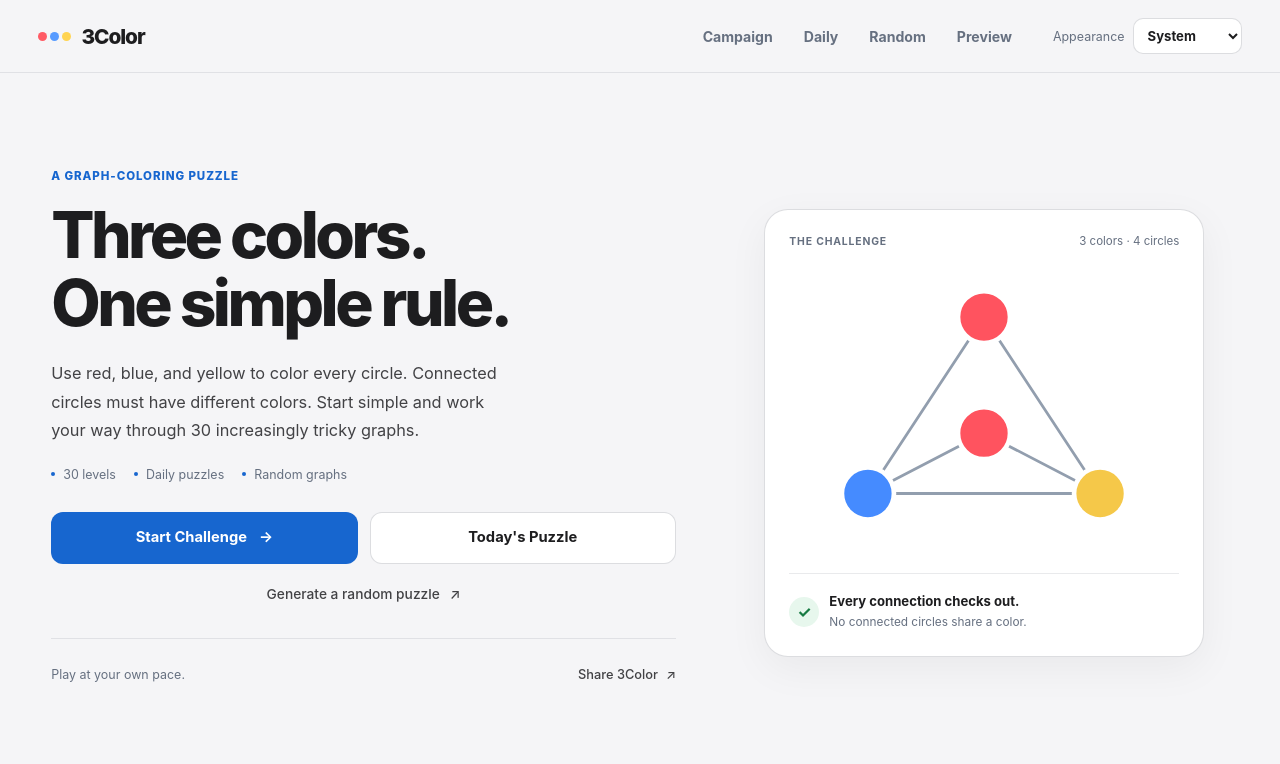
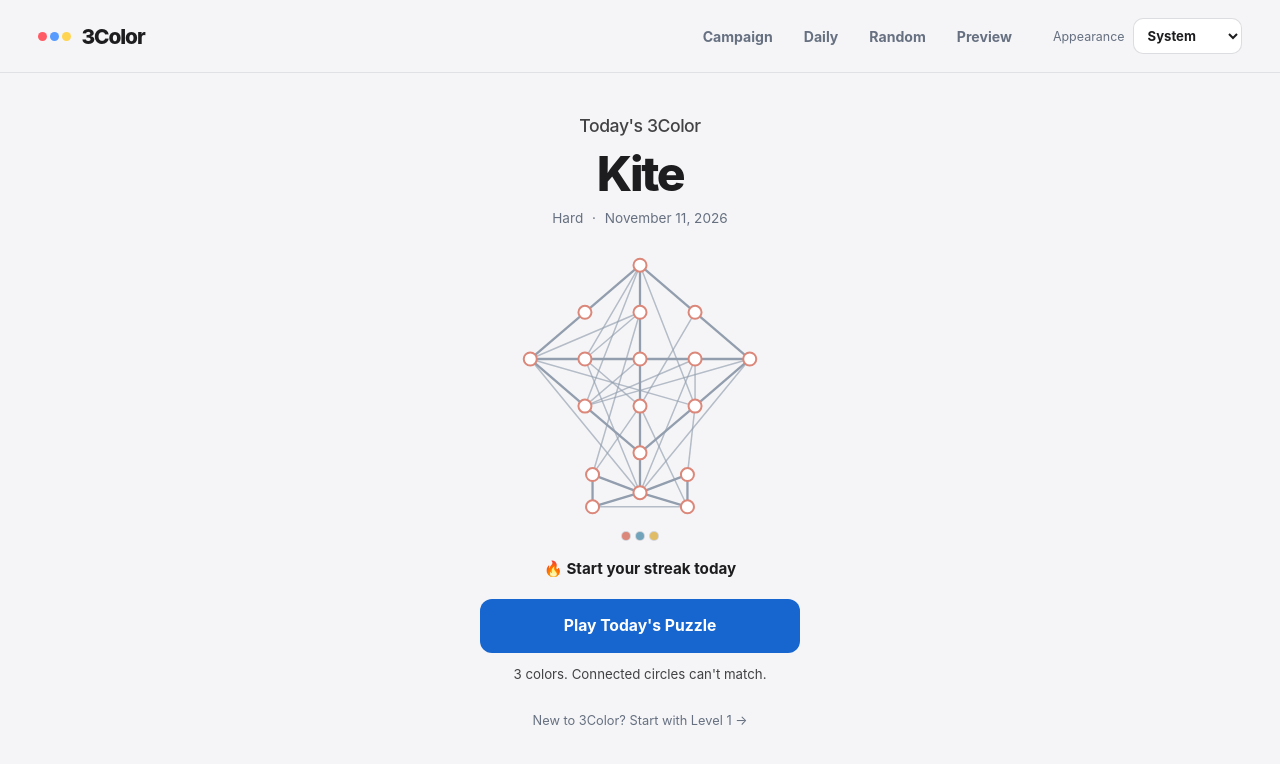
Before and after one commit to DialoSall/3Color-Simulator, a React (Vite) app: page / in a window 1280 px wide. Shown: the top 764 px of the page. Built offline with nearby package versions, Linux system fonts and the light colour scheme.

Commit message:
Center homepage on today's Daily puzzle

```diff
--- a/package.json
+++ b/package.json
@@ -17,6 +17,7 @@
     "schedule:daily": "node scripts/scheduleDaily.js",
     "test:daily": "node --test scripts/dailyFoundation.test.js",
     "test:retention": "node --test scripts/dailyRetention.test.js",
+    "test:homepage": "node --test scripts/homepage.test.js",
     "generate:daily-designs": "node scripts/generateDesignedDaily.js",
     "check:daily-designs": "node scripts/generateDesignedDaily.js --check",
     "check:launch-fox": "node scripts/launchFoxOverride.js --check",
--- a/src/App.css
+++ b/src/App.css
@@ -101,151 +101,38 @@ select {
   font-weight: 500;
 }
 
-/* Home */
-.homeApp {
-  display: flex;
-  align-items: center;
-  min-height: calc(100svh - 80px);
-  max-width: 1280px;
-  margin: 0 auto;
-  padding: 56px 4vw;
-}
-
-.homeChallenge {
-  width: 100%;
-  display: grid;
-  grid-template-columns: minmax(0, 1.15fr) minmax(300px, 0.9fr);
-  gap: clamp(32px, 5vw, 72px);
-  align-items: center;
-}
-
-.homeCopy { min-width: 0; }
-.homeCopy .eyebrow { font-size: 0.72rem; margin-bottom: 18px; }
-.homeCopy h1 {
-  font-size: clamp(2.8rem, 5vw, 4.7rem);
-  line-height: 1.06;
-  letter-spacing: -0.055em;
-  font-weight: 780;
-  margin: 0 0 22px;
-}
-.homeCopy h1 span { display: block; }
-.homeCopy .heroText {
-  color: var(--text-secondary);
-  font-size: 1.02rem;
-  line-height: 1.75;
-  font-weight: 400;
-  max-width: 450px;
-  margin: 0;
-}
-.homeStats {
-  display: flex;
-  flex-wrap: wrap;
-  gap: 10px 18px;
-  margin-top: 22px;
-  color: var(--muted);
-  font-size: 0.78rem;
-}
-.homeStats span { display: inline-flex; align-items: center; gap: 8px; }
-.homeStats span::before { content: ""; width: 4px; height: 4px; border-radius: 50%; background: var(--accent); }
-.homeActions {
-  display: grid;
-  grid-template-columns: 1fr 1fr;
-  gap: 12px;
-  margin-top: 30px;
-}
-.homeActions button {
-  display: inline-flex;
-  justify-content: center;
-  align-items: center;
-  gap: 12px;
-  min-width: 0;
-  min-height: 52px;
-  width: 100%;
-  margin: 0;
-  padding: 14px 18px;
-  border-radius: 12px;
-  font-size: 0.92rem;
-  font-weight: 650;
-  line-height: 1.4;
-  text-align: center;
-}
-.homeActions .primaryHomeButton { background: var(--accent); color: var(--on-accent); border: 1px solid transparent; }
+/* A single Daily puzzle is the homepage's focus. */
+.homeApp { display: grid; place-items: center; min-height: calc(100svh - 80px); max-width: 760px; margin: 0 auto; padding: 32px 24px 40px; }
+.homeDaily { width: 100%; text-align: center; }
+.homeDailyHeading h1 { margin: 0 0 12px; color: var(--text-secondary); font-size: 1.1rem; font-weight: 550; letter-spacing: -0.025em; }
+.homeDailyHeading h2 { margin: 0 0 7px; color: var(--text); font-size: clamp(2rem, 5vw, 3rem); line-height: 1.1; font-weight: 780; letter-spacing: -0.05em; }
+.homeDailyMeta { margin: 0; color: var(--muted); font-size: 0.85rem; line-height: 1.5; }
+.homeDailyMeta > span { padding: 0 5px; }
+.homeDailyCompleted { display: inline-block; margin-top: 8px; color: var(--success); font-size: 0.78rem; font-weight: 650; }
+.dailyGraphPreview { width: 100%; max-width: 520px; margin: 22px auto 18px; pointer-events: none; }
+.homeGraph { display: block; width: 100%; height: clamp(190px, 34svh, 330px); overflow: visible; }
+.homeGraph line { stroke: var(--edge); stroke-width: 1.5; opacity: 0.65; vector-effect: non-scaling-stroke; }
+.homeGraph line.previewContour { stroke-width: 2.3; opacity: 1; }
+.homeGraph circle { fill: var(--surface); stroke: var(--preview-accent); stroke-width: 2; vector-effect: non-scaling-stroke; }
+.homePreviewPalette { display: flex; justify-content: center; gap: 6px; margin-top: 10px; }
+.homePreviewPalette span { width: 8px; height: 8px; border-radius: 50%; box-shadow: 0 0 0 1px var(--border-strong); }
+.homeDailyStreak { margin: 0; min-height: 22px; color: var(--text); font-size: 0.95rem; font-weight: 650; line-height: 1.5; }
+.homeDailyBest { color: var(--muted); font-size: 0.82rem; font-weight: 450; white-space: nowrap; }
+.homeActions { max-width: 320px; margin: 18px auto 12px; }
+.homeActions .primaryHomeButton { width: 100%; min-height: 54px; margin: 0; padding: 14px 18px; border: 0; border-radius: 12px; background: var(--accent); color: var(--on-accent); font-size: 0.98rem; font-weight: 650; line-height: 1.4; }
 .homeActions .primaryHomeButton:hover { background: var(--accent-hover); }
-.homeActions .secondaryHomeButton { background: var(--surface); color: var(--text); border: 1px solid var(--border-strong); }
-.homeActions .secondaryHomeButton:hover { background: var(--raised); }
-.homeCopy .randomHomeButton {
-  display: inline-flex;
-  align-items: center;
-  justify-content: center;
-  gap: 10px;
-  width: 100%;
-  min-height: 44px;
-  margin: 8px 0 0;
-  padding: 10px 12px;
-  border-radius: 10px;
-  background: transparent;
-  color: var(--text-secondary);
-  font-size: 0.86rem;
-  font-weight: 550;
-}
-.homeCopy .randomHomeButton:hover { background: var(--soft-fill); color: var(--text); }
-.homeMeta { display: flex; justify-content: space-between; align-items: center; gap: 12px; margin-top: 22px; padding-top: 14px; border-top: 1px solid var(--border); color: var(--muted); font-size: 0.78rem; }
-.homeMeta .shareHomeButton {
-  display: inline-flex;
-  align-items: center;
-  gap: 8px;
-  width: auto;
-  min-height: 44px;
-  margin: 0;
-  padding: 8px 0;
-  border-radius: 4px;
-  background: transparent;
-  color: var(--text-secondary);
-  font-size: 0.8rem;
-  font-weight: 550;
-  white-space: nowrap;
-}
-.homeMeta .shareHomeButton:hover { background: transparent; color: var(--accent); filter: none; }
-.homePreviewCard {
-  width: 100%;
-  max-width: 440px;
-  justify-self: center;
-  background: var(--surface);
-  border-radius: 24px;
-  padding: 24px;
-  border: 1px solid var(--border-strong);
-  box-shadow: 0 12px 40px rgba(0, 0, 0, 0.05);
-}
-.previewCardHeader { display: flex; align-items: center; justify-content: space-between; gap: 12px; color: var(--muted); font-size: 0.72rem; }
-.previewCardHeader > span:first-child { text-transform: uppercase; letter-spacing: 0.08em; font-size: 0.65rem; font-weight: 650; }
-.previewGraph { padding: 18px 0 10px; }
-.previewSvg { width: 100%; height: auto; display: block; }
-.previewSvg line { stroke: var(--edge); stroke-width: 3; stroke-linecap: round; }
-.previewSvg circle { stroke: var(--surface); stroke-width: 5; }
-.previewRed { fill: #ff535f; }
-.previewBlue { fill: #458bff; }
-.previewYellow { fill: #f5c849; }
-.previewCaption { display: flex; align-items: center; gap: 10px; padding-top: 18px; border-top: 1px solid var(--border); }
-.previewSolvedMark { flex-shrink: 0; display: grid; place-items: center; width: 30px; height: 30px; border-radius: 50%; background: var(--success-soft); color: var(--success); font-weight: 650; }
-.previewCaption strong { display: block; color: var(--text); font-size: 0.82rem; font-weight: 650; line-height: 1.5; }
-.previewCaption p { margin: 2px 0 0; color: var(--muted); font-size: 0.74rem; line-height: 1.5; }
-
-@media (max-width: 900px) {
-  .homeApp { padding: 40px 5vw; align-items: flex-start; }
-  .homeChallenge { grid-template-columns: 1fr; gap: 40px; max-width: 560px; margin: 0 auto; }
-  .homeCopy h1 { font-size: clamp(2.5rem, 7vw, 4rem); }
-  .homePreviewCard { max-width: 420px; }
-}
+.homeDailyRule { margin: 0; color: var(--text-secondary); font-size: 0.83rem; line-height: 1.5; }
+.homeCampaignLink { display: inline-flex; align-items: center; min-height: 44px; margin-top: 14px; color: var(--muted); font-size: 0.8rem; text-decoration: none; }
+.homeCampaignLink:hover { color: var(--accent); text-decoration: underline; text-underline-offset: 4px; }
+.homeDailyUnavailable { margin: 52px 0; color: var(--muted); }
+.homeDaily > .installPrompt { margin-top: 28px; text-align: left; box-shadow: none; }
 @media (max-width: 600px) {
-  .homeApp { min-height: calc(100svh - 112px); padding: 32px 5vw; }
-  .homeCopy .eyebrow { margin-bottom: 14px; }
-  .homeCopy .heroText { font-size: 0.94rem; line-height: 1.7; }
-  .homeActions { grid-template-columns: 1fr; gap: 10px; margin-top: 24px; }
-  .homePreviewCard { padding: 20px; border-radius: 18px; }
-}
-@media (max-width: 360px) {
-  .homeCopy h1 { font-size: 2.2rem; }
-  .homeStats { gap: 10px 12px; font-size: 0.72rem; }
+  .app.homeApp { min-height: calc(100svh - 112px); padding: 22px 6vw 28px; }
+  .homeDailyHeading h1 { margin-bottom: 10px; font-size: 1rem; }
+  .homeDailyHeading h2 { font-size: 2.2rem; }
+  .homeGraph { height: clamp(160px, 28svh, 240px); }
+  .dailyGraphPreview { margin: 20px auto 16px; }
+  .homeDailyStreak { font-size: 0.88rem; }
 }
 
 .shareMessage {
--- /dev/null
+++ b/src/components/DailyGraphPreview.jsx
@@ -0,0 +1,36 @@
+import { DEFAULT_THEME_ID, getThemeById } from "../data/colorThemes";
+import { getEdgeKey } from "../utils/graphValidation";
+
+function DailyGraphPreview({ puzzle }) {
+  const theme = puzzle.theme ?? getThemeById(DEFAULT_THEME_ID);
+  const vertices = new Map(puzzle.vertices.map(vertex => [vertex.id, vertex]));
+  const contours = new Set((puzzle.design?.contourEdges ?? []).map(edge => getEdgeKey(...edge)));
+  const xs = puzzle.vertices.map(vertex => vertex.x);
+  const ys = puzzle.vertices.map(vertex => vertex.y);
+  const left = Math.min(...xs) - 42;
+  const top = Math.min(...ys) - 42;
+  const width = Math.max(...xs) - left + 42;
+  const height = Math.max(...ys) - top + 42;
+  const edges = [...puzzle.edges].sort((a,b) => Number(contours.has(getEdgeKey(...a))) - Number(contours.has(getEdgeKey(...b))));
+
+  return (
+    <div className="dailyGraphPreview" style={{ "--preview-accent": theme.colors.red }}>
+      <svg className="homeGraph" viewBox={`${left} ${top} ${width} ${height}`} role="img" aria-label={`${puzzle.name} puzzle preview`} focusable="false">
+        <g aria-hidden="true">
+          {edges.map(([a,b]) => {
+            const start = vertices.get(a), end = vertices.get(b);
+            if (!start || !end) return null;
+            const key = getEdgeKey(a,b);
+            return <line key={key} className={contours.has(key) ? "previewContour" : undefined} x1={start.x} y1={start.y} x2={end.x} y2={end.y} />;
+          })}
+          {puzzle.vertices.map(vertex => <circle key={vertex.id} cx={vertex.x} cy={vertex.y} r="18" />)}
+        </g>
+      </svg>
+      <div className="homePreviewPalette" aria-hidden="true">
+        {Object.entries(theme.colors).map(([name,color]) => <span key={name} style={{ backgroundColor: color }} />)}
+      </div>
+    </div>
+  );
+}
+
+export default DailyGraphPreview;
--- a/src/components/HomeScreen.jsx
+++ b/src/components/HomeScreen.jsx
@@ -1,147 +1,66 @@
-import { useNavigate } from "react-router-dom";
-import { useState } from "react";
+import { Link, useNavigate } from "react-router-dom";
 import InstallPrompt from "./InstallPrompt";
+import DailyGraphPreview from "./DailyGraphPreview";
+import { useDailyDate } from "../hooks/useDailyDate";
+import { useDailyHistory } from "../hooks/useDailyHistory";
+import { getDailyPuzzleForDate, MissingDailyPuzzleError } from "../data/dailyPuzzles";
+import { dailyProgressService } from "../services/dailyProgress";
+import { DAILY_LAUNCH_DATE } from "../utils/dailyDate";
+import { formatDailyDate, getDailyStreaks } from "../utils/dailyRetention";
+import { trackEvent } from "../utils/analytics";
 
-const GAME_URL = "https://3color.app/";
+function HomeScreen({ progressService = dailyProgressService } = {}) {
+  const navigate = useNavigate();
+  const today = useDailyDate();
+  const launched = today >= DAILY_LAUNCH_DATE;
+  const history = useDailyHistory(today, progressService, launched);
+  let puzzle;
+  try {
+    if (launched) puzzle = getDailyPuzzleForDate(today);
+  } catch (error) {
+    if (!(error instanceof MissingDailyPuzzleError)) throw error;
+  }
+  const completed = Boolean(history.records.find(record => record.dateKey === today && record.puzzleId === puzzle?.id)?.completed);
+  const streak = getDailyStreaks(history.records, today);
+  const historyReady = launched && !history.loading && !history.error;
+  const streakLabel = history.error ? "Streak unavailable" : !historyReady ? "Loading streak…"
+    : streak.current === 0 && !completed ? "Start your streak today" : `${streak.current} ${streak.current === 1 ? "day" : "days"}`;
 
-function HomeScreen() {
-  const navigate = useNavigate();
-  const [shareMessage, setShareMessage] = useState("");
-
-
-  async function copyLinkToClipboard() {
-    try {
-      if (navigator.clipboard && window.isSecureContext) {
-        await navigator.clipboard.writeText(GAME_URL);
-        return true;
-      }
-
-      const textArea = document.createElement("textarea");
-      textArea.value = GAME_URL;
-      textArea.setAttribute("readonly", "");
-      textArea.style.position = "fixed";
-      textArea.style.top = "0";
-      textArea.style.left = "0";
-      textArea.style.opacity = "0";
-      textArea.style.fontSize = "16px";
-
-      document.body.appendChild(textArea);
-
-      textArea.focus();
-      textArea.select();
-      textArea.setSelectionRange(0, textArea.value.length);
-
-      const copied = document.execCommand("copy");
-
-      document.body.removeChild(textArea);
-
-      return copied;
-    } catch {
-      return false;
-    }
-  }
-
-  async function handleShare() {
-    const shareData = {
-      title: "3Color",
-      text: "Can you complete all 30 levels of this graph-coloring puzzle?",
-      url: GAME_URL,
-    };
-
-    try {
-      if (navigator.share && window.isSecureContext) {
-        await navigator.share(shareData);
-        setShareMessage("Thanks for sharing!");
-        return;
-      }
-    } catch (error) {
-      if (error?.name === "AbortError") {
-        return;
-      }
-    }
-
-    const copied = await copyLinkToClipboard();
-
-    if (copied) {
-      setShareMessage("Link copied!");
-    } else {
-      setShareMessage(`Copy this link: ${GAME_URL}`);
-    }
+  function trackCta(event) {
+    trackEvent(event, {
+      date_key: today,
+      puzzle_id: puzzle?.id ?? "unavailable",
+      daily_completed: completed,
+      daily_history_status: history.error ? "error" : history.loading ? "loading" : "ready",
+    });
   }
 
   return (
     <main className="app homeApp">
-      <section className="homeChallenge">
-        <div className="homeCopy">
-          <p className="eyebrow">A graph-coloring puzzle</p>
+      <section className="homeDaily" aria-labelledby="home-title">
+        <header className="homeDailyHeading">
+          <h1 id="home-title">Today's 3Color</h1>
+          <h2>{puzzle?.name ?? "Daily Puzzle"}</h2>
+          <p className="homeDailyMeta">{puzzle && <>{puzzle.difficulty} <span aria-hidden="true">·</span> </>}<time dateTime={today}>{formatDailyDate(today)}</time></p>
+          {completed && <span className="homeDailyCompleted"><span aria-hidden="true">✓</span> Completed today</span>}
+        </header>
 
-          <h1><span>Three colors.</span><span>One simple rule.</span></h1>
+        {puzzle ? <DailyGraphPreview puzzle={puzzle} />
+          : <p className="homeDailyUnavailable">{launched ? "Today's puzzle is unavailable." : "Daily puzzles begin November 4, 2026."}</p>}
 
-          <p className="heroText">
-            Use red, blue, and yellow to color every circle. Connected circles
-            must have different colors. Start simple and work your way through
-            30 increasingly tricky graphs.
-          </p>
+        {launched && <p className="homeDailyStreak" role="status">
+          <span aria-hidden="true">🔥</span>{" "}{streakLabel}
+          {historyReady && streak.best > 0 && <span className="homeDailyBest"> · Best {streak.best}</span>}
+        </p>}
 
-          <div className="homeStats">
-            <span>30 levels</span>
-            <span>Daily puzzles</span>
-            <span>Random graphs</span>
-          </div>
-
-          <div className="homeActions">
-            <button
-              className="primaryHomeButton"
-              onClick={() => navigate("/levels/1")}
-            >
-              <span>Start Challenge</span><span aria-hidden="true">→</span>
-            </button>
-
-            <button
-              className="secondaryHomeButton"
-              onClick={() => navigate("/daily")}
-            >
-              Today's Puzzle
-            </button>
-
-          </div>
-          <button className="randomHomeButton" onClick={() => navigate("/custom")}>
-            Generate a random puzzle <span aria-hidden="true">↗</span>
+        <div className="homeActions">
+          <button type="button" className="primaryHomeButton" onClick={() => { trackCta("homepage_daily_click"); navigate("/daily"); }}>
+            {completed ? "Replay Today's Puzzle" : "Play Today's Puzzle"}
           </button>
-
-          <div className="homeMeta">
-            <span>Play at your own pace.</span>
-            <button className="shareHomeButton" onClick={handleShare}>Share 3Color <span aria-hidden="true">↗</span></button>
-          </div>
-          <InstallPrompt />
-
-          {shareMessage && (
-            <p className="shareMessage" role="status">{shareMessage}</p>
-          )}
         </div>
-
-        <div className="homePreviewCard" aria-hidden="true">
-          <div className="previewCardHeader"><span>The challenge</span><span>3 colors · 4 circles</span></div>
-          <div className="previewGraph">
-            <svg viewBox="0 0 420 320" className="previewSvg">
-              <line x1="210" y1="55" x2="85" y2="245" />
-              <line x1="210" y1="55" x2="335" y2="245" />
-              <line x1="85" y1="245" x2="335" y2="245" />
-              <line x1="85" y1="245" x2="210" y2="180" />
-              <line x1="335" y1="245" x2="210" y2="180" />
-
-              <circle cx="210" cy="55" r="28" className="previewRed" />
-              <circle cx="85" cy="245" r="28" className="previewBlue" />
-              <circle cx="335" cy="245" r="28" className="previewYellow" />
-              <circle cx="210" cy="180" r="28" className="previewRed" />
-            </svg>
-          </div>
-
-          <div className="previewCaption">
-            <span className="previewSolvedMark">✓</span>
-            <div><strong>Every connection checks out.</strong><p>No connected circles share a color.</p></div>
-          </div>
-        </div>
+        <p className="homeDailyRule">3 colors. Connected circles can't match.</p>
+        <Link className="homeCampaignLink" to="/levels/1" onClick={() => trackCta("homepage_campaign_click")}>New to 3Color? Start with Level 1 →</Link>
+        <InstallPrompt />
       </section>
     </main>
   );
```
Also changed, not shown: 2 other files (tests, documents, lock files or other folders).
